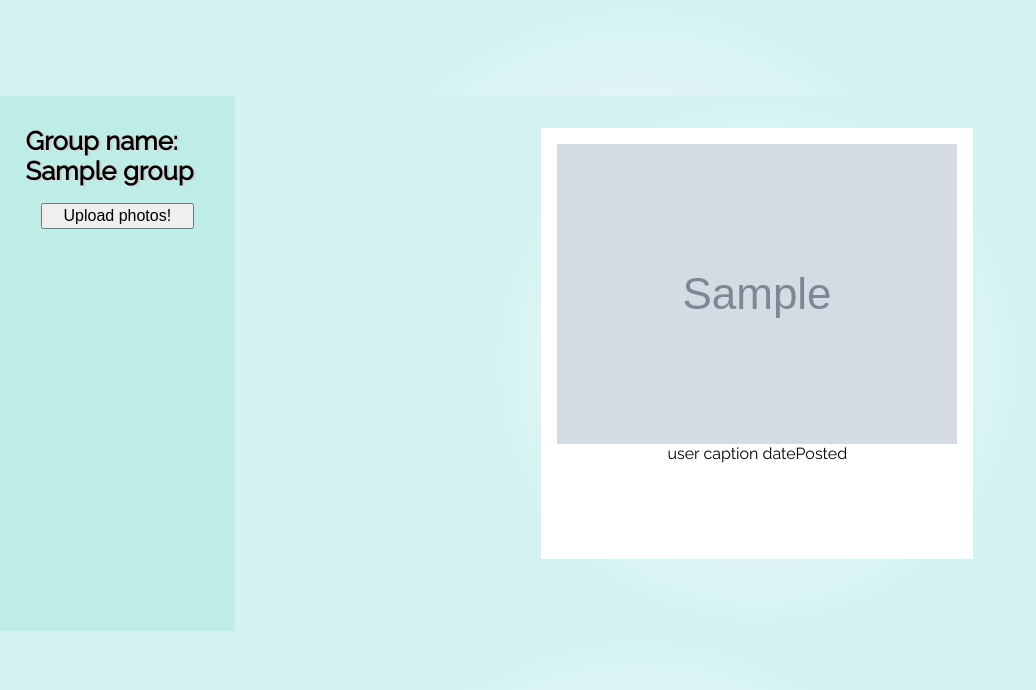
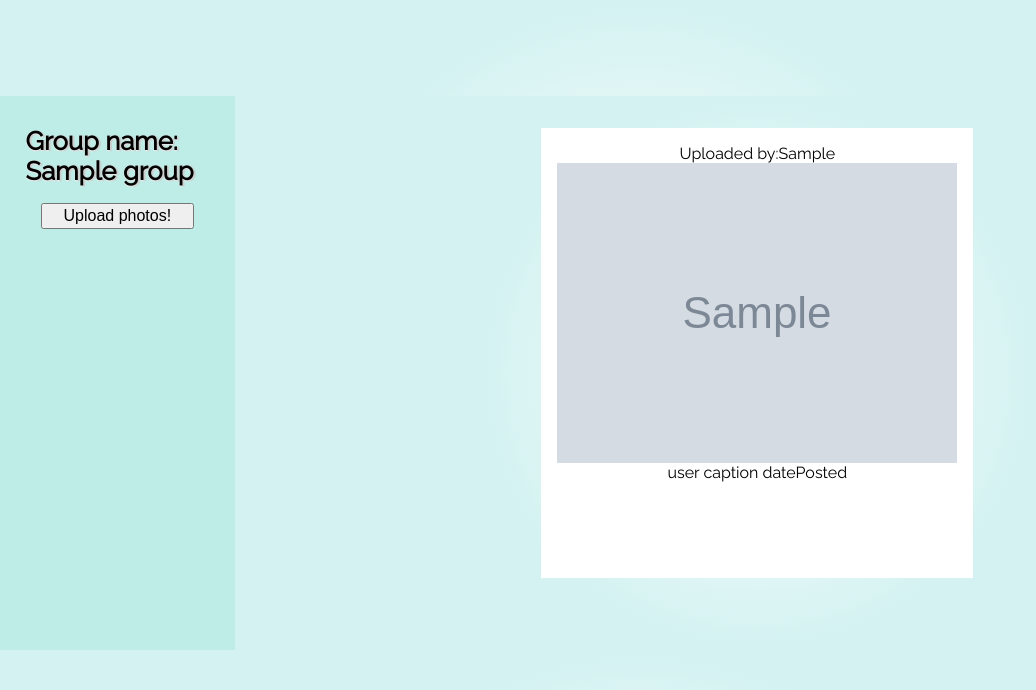
Before and after one commit to Elewis97/PhotoDump, a Python web app: template templates/group.html in a window 1280 px wide. Shown: the top 690 px of the page, without its empty margins (0-1036 px from the left). Run offline with Jinja, Linux system fonts and the light colour scheme; the template is opened without the code that fills it: most values are stand-ins (such as "Sample title", 1, 10 or a date in 2020); grey boxes marked "Sample" are stand-in pictures.

Commit message:
Elle: just updating shit

```diff
--- a/templates/group.html
+++ b/templates/group.html
@@ -27,6 +27,11 @@
         <div id = "allpics">
           {% for photo in group.photos %}
             <figure>
+              <!-- Elle: trying to add an uploaded by -->
+
+            <figcaption> Uploaded by:{{ UploadedBy }} </figcaption>
+
+            <!-- End Elle -->
             <img id = "singlepic" src="{{photo.url}}">
             <figcaption> user caption datePosted </figcaption>
             </figure>
```
Also changed, not shown: templates/search.html (+0 -16 lines).
